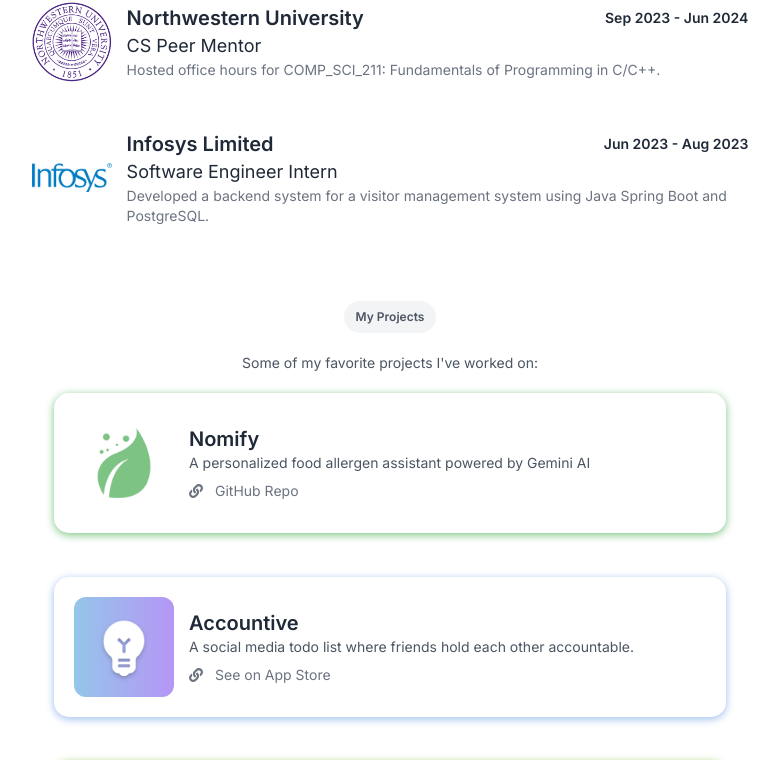
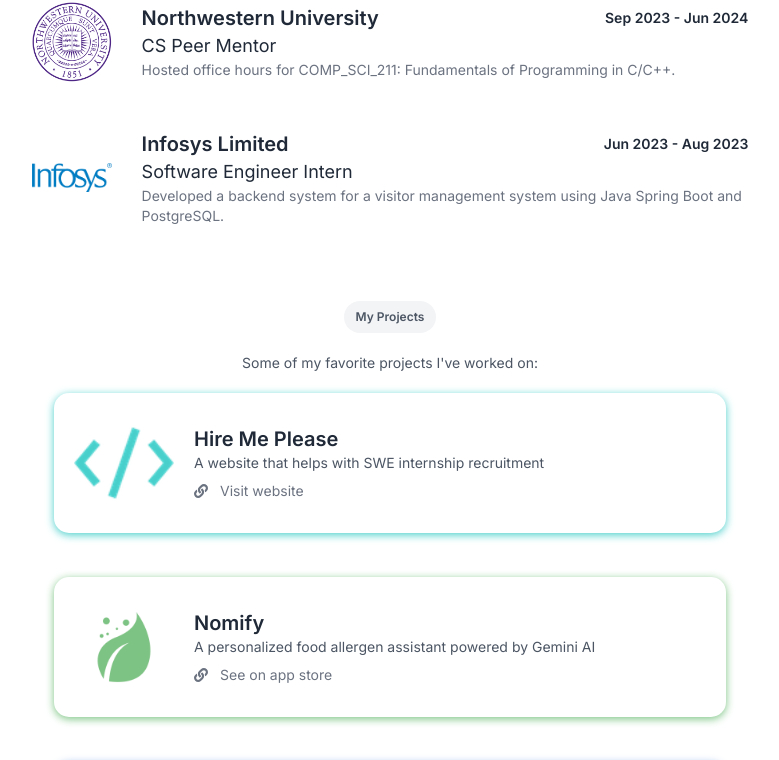
Before and after one commit to Andy-V12345/Personal-Website-2, a Next.js app: page / in a window 1280 px wide. Shown: the part 1199-1959 px from the top of the page, without its empty margins (250-1029 px from the left). Built offline with nearby package versions, Linux system fonts and the light colour scheme.

Commit message:
updated website to include HMP

```diff
--- a/src/app/components/hero.tsx
+++ b/src/app/components/hero.tsx
@@ -20,7 +20,7 @@
               <Link className={styles.link} href="mailto:andyvu04@gmail.com">
                 <FaEnvelope />
               </Link>
-              <Link className={`${styles.downloadButton} py-2 px-3 rounded-lg text-xs font-medium text-white ${styles.link}`} href={"/Andy_Vu_Resume.pdf"}>
+              <Link target="_blank" className={`${styles.downloadButton} py-2 px-3 rounded-lg text-xs font-medium text-white ${styles.link}`} href={"/Andy_Vu_Resume.pdf"}>
                 <div className={`flex justify-center my-auto gap-2`}>
                   <FaDownload className={`my-auto`} />
                   <p className={`my-auto`}>Download My Resume</p>
--- a/src/app/components/projects.tsx
+++ b/src/app/components/projects.tsx
@@ -11,12 +11,20 @@
             <SectionTitle title="My Projects" />
             <p className={`mx-auto text-sm text-gray-600`}>Some of my favorite projects I've worked on:</p>
             <div className={`flex gap-11 flex-col w-11/12 sm:w-3/4 mx-auto bg-white`}>
-                <ProjectBox url="https://github.com/Andy-V12345/Nomify"
+                <ProjectBox url="https://hire-me-please-beta.vercel.app/"
+                            color={`${styles.hmpColor}`} shadow={`${styles.hmpShadow}`}
+                            name="Hire Me Please"
+                            image="/hmp_logo.png"
+                            description="A website that helps with SWE internship recruitment"
+                            linkText="Visit website"
+                            showLink={true}
+                />
+                <ProjectBox url="https://apps.apple.com/us/app/nomify/id6529250827"
                             color={`${styles.nomifyColor}`} shadow={`${styles.nomifyShadow}`}
                             name="Nomify"
                             image="/nomify_logo.png"
                             description="A personalized food allergen assistant powered by Gemini AI"
-                            linkText="GitHub Repo"
+                            linkText="See on app store"
                             showLink={true}
                 />
                 <ProjectBox url="https://apps.apple.com/us/app/accountive/id6468552927"
@@ -75,7 +83,7 @@
     const [isHovered, setHovered] = useState(false)
 
     return(
-        <Link className={`w-full z-0 bg-white ${isHovered ? `${styles.hovered}` : `${styles.unhovered}`}`} href={url} onClick={() => setHovered(false)} onMouseEnter={() => setHovered(true)} onMouseLeave={() => setHovered(false)}>
+        <Link target="_blank" className={`w-full z-0 bg-white ${isHovered ? `${styles.hovered}` : `${styles.unhovered}`}`} href={url} onClick={() => setHovered(false)} onMouseEnter={() => setHovered(true)} onMouseLeave={() => setHovered(false)}>
             <div className={`${styles.projectContainer} ${shadow}`}>
                 <Image className={`${styles.image} my-auto rounded-xl`} src={image} width={100} height={100} alt="project logo" />
                 <div className={styles.textContainer}>
--- a/src/app/styles/experiences.module.css
+++ b/src/app/styles/experiences.module.css
@@ -10,7 +10,7 @@
 .experienceContainer {
     display: flex;
     flex-direction: row;
-    gap: 15px;
+    gap: 30px;
     margin: 0 auto;
 }
 
--- a/src/app/styles/projects.module.css
+++ b/src/app/styles/projects.module.css
@@ -9,7 +9,7 @@
 .projectContainer {
     display: flex;
     border-radius: 15px;
-    gap: 15px;
+    gap: 20px;
     padding: 20px;
     width: 100%;
     background-color: white;
@@ -56,6 +56,14 @@
     color: rgb(123,196,130);
 }
 
+.hmpColor {
+    color: rgb(73,207,203);
+}
+
+.hmpShadow {
+    box-shadow: rgb(73,207,203) 0px 2px 8px 0px;
+}
+
 .textContainer {
     color: #1F2937;
     display: flex;
```
Also changed, not shown: public/hmp_logo.png (added), 1 other file (tests, documents, lock files or other folders).
